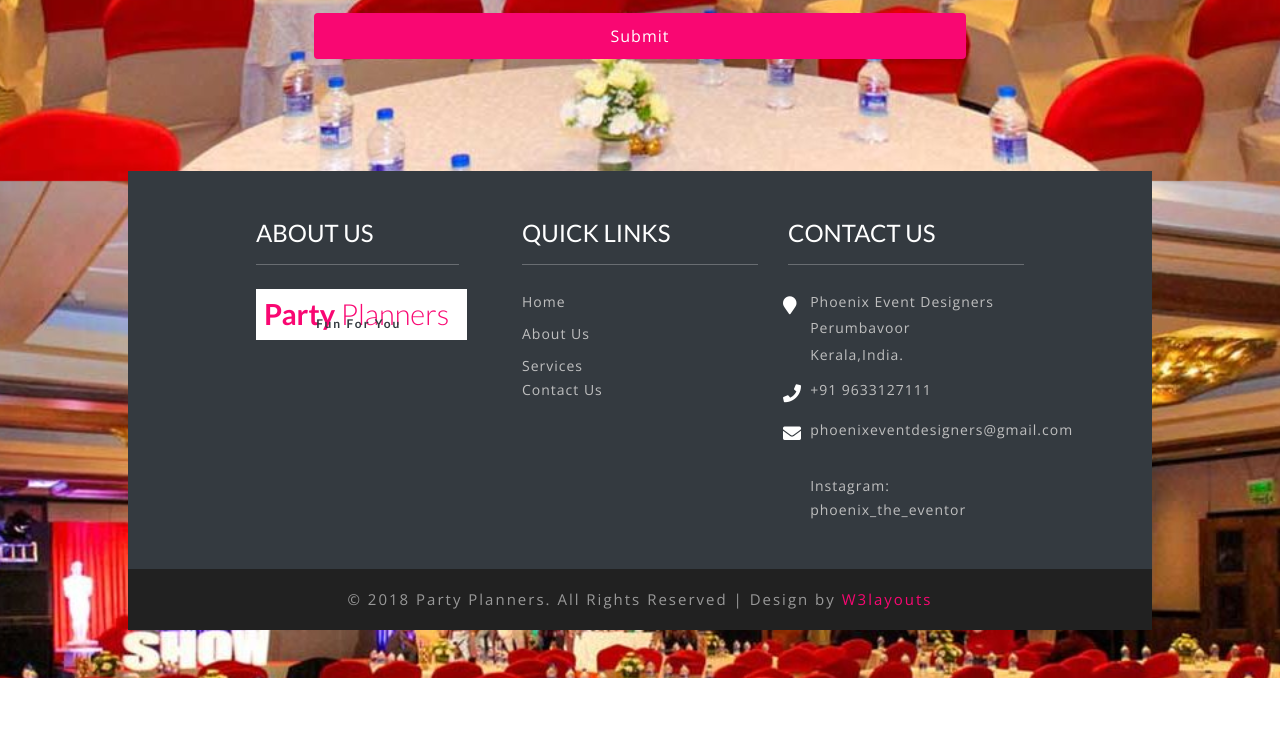
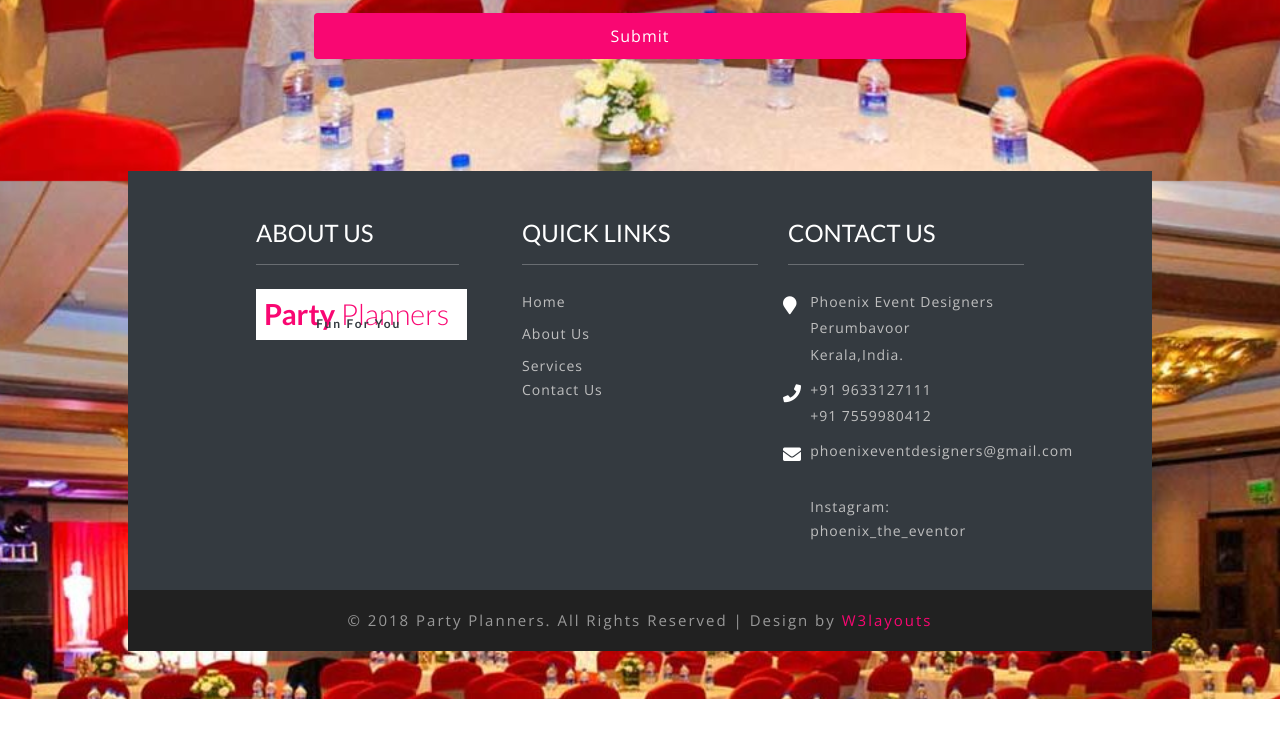
Before and after one commit to ashique-perumbavoor/PHOENIX-EVENT-DESIGNERS, a plain HTML site: page index.html in a window 1280 px wide. Shown: the part 3298-4035 px from the top of the page. Drawn offline with nearby package versions, Linux system fonts and the light colour scheme.

Commit message:
Update index.html

```diff
--- a/index.html
+++ b/index.html
@@ -373,7 +373,7 @@ Author URL: http://w3layouts.com
 										<i class="fas fa-phone"></i>
 									</div>
 									<div class="col-11">
-										<p>+91 9633127111</p>
+										<p>+91 9633127111 <br/>+91 7559980412</p>
 									</div>
 								</div>
 							</li>
```
